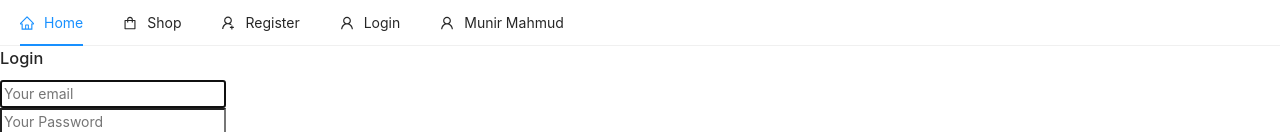
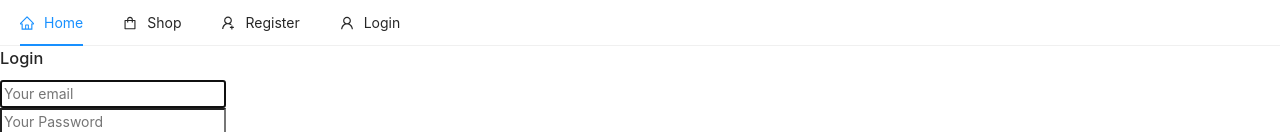
Before and after one commit to munirmahmud/storefolk---MERN-Stack-Project, a React (Create React App) app in the folder client/: page /login in a window 1280 px wide. Shown: the top 132 px of the page. Built offline with nearby package versions, Linux system fonts and the light colour scheme; no server answers.

Commit message:
Conditionally rendered menu

```diff
--- a/client/src/components/Nav/Header.jsx
+++ b/client/src/components/Nav/Header.jsx
@@ -2,13 +2,14 @@ import { HomeOutlined, LogoutOutlined, ShoppingOutlined, UserAddOutlined, UserOu
 import { Menu } from 'antd';
 import firebase from 'firebase';
 import React, { useState } from 'react';
-import { useDispatch } from 'react-redux';
+import { useDispatch, useSelector } from 'react-redux';
 import { Link, useHistory } from 'react-router-dom';
 import { toast } from 'react-toastify';
 
 const Header = () => {
     const [current, setCurrent] = useState("home");
     const dispatch = useDispatch();
+    const {user} = useSelector(state => ({ ...state }));
     const history = useHistory();
 
     const { SubMenu, Item } = Menu;
@@ -42,19 +43,27 @@ const Header = () => {
                 <Link to="/shop">Shop</Link>
             </Item>
 
+            {!user && (
+                <>
                     <Item key="register" icon={<UserAddOutlined />} className="float-right">
                         <Link to="/register">Register</Link>
                     </Item>
                     <Item key="login" icon={<UserOutlined />} className="float-right">
                         <Link to="/login">Login</Link>
                     </Item>
+                </>
+            )}
 
             {/* Drop down menu */}
-            <SubMenu key="user" icon={<UserOutlined />} title="Munir Mahmud">
+            {user && (
+                <>
+                    <SubMenu key="user" icon={<UserOutlined />} className="float-right" title={user.email && user.email.split("@")[0]}>
                         <Item key="dashboard">Dashboard</Item>
                         <Item key="history">History</Item>
                         <Item key="logout" icon={<LogoutOutlined />} onClick={logOut}>Logout</Item>
                     </SubMenu>
+                </>
+            )}
         </Menu>
     );
 };
```
Lines whose indentation alone changed are shown as unchanged.
